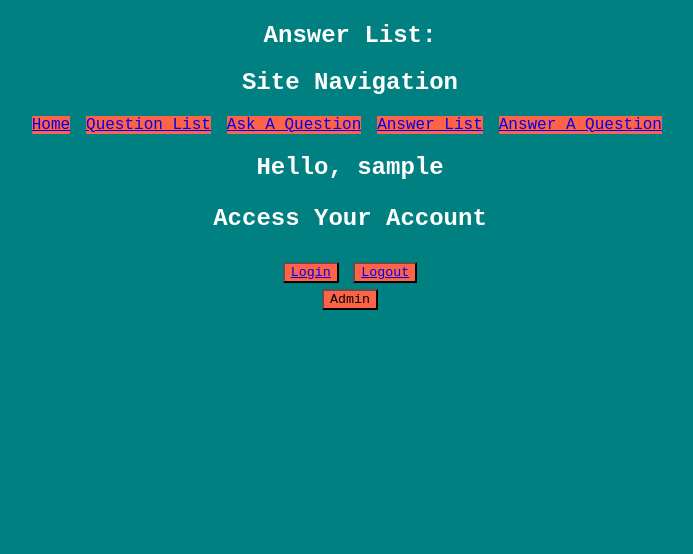
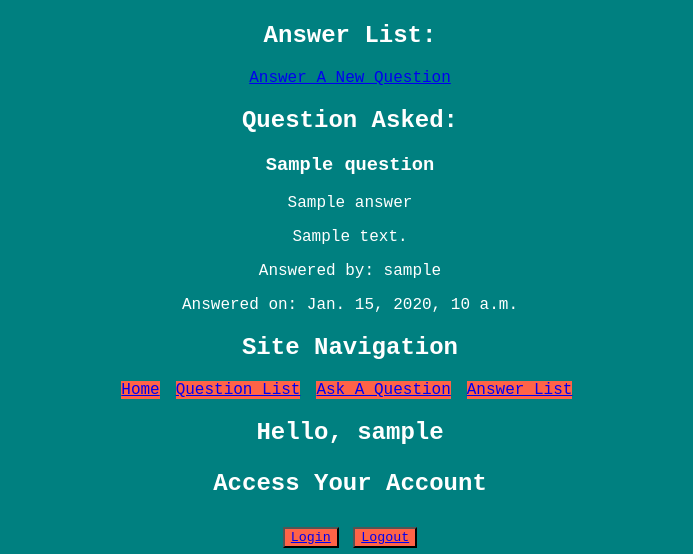
Before and after one commit to momentum-team-4/django-questionbox-clintjordan5, a Django app: page /questionbox/answer_list in a window 1280 px wide. Shown: the part 58-612 px from the top of the page, without its empty margins (290-983 px from the left). Run offline with Django 3.2, Linux system fonts and the light colour scheme; a user stored in the database is signed in; tables that the repository leaves empty hold one stand-in row (values such as "Sample post"); parts of the project's set-up code (start-up, migrations or seed data) failed here and were passed over; some libraries are stand-ins or nearby versions.

Commit message:
site can navigate Q/A create/list functionally

```diff
--- a/project/urls.py
+++ b/project/urls.py
@@ -40,7 +40,7 @@ urlpatterns = [
     path('questionbox/answer_list', questionbox_views.answer_list, name='answer_list'), # answer list
     path('questionbox/answer_create', questionbox_views.answer_create, name='answer_create'), # answer create
     path('questionbox/answer_search', questionbox_views.answer_search, name='answer_search'), # answer search
-    path('questionbox/answer_detail',questionbox_views.answer_detail, name='answer_detail'), # answer detail
+    path('questionbox/answer_detail', questionbox_views.answer_detail, name='answer_detail'), # answer detail
     path('questionbox/answer_delete/<int:answer_pk>', questionbox_views.answer_delete, name="answer_delete"), # answer delete
 
 
--- a/questionbox/views.py
+++ b/questionbox/views.py
@@ -70,16 +70,35 @@ def answer_list(request):
     display = {'answers':answer}
     return render (request, 'questionbox/answer_list.html', display)
 
+# @login_required
+# def answer_create(request):
+#     if request.method == "GET":
+#         form = AnswerForm()
+#     else:
+#         form = AnswerForm(data=request.POST)
+#         if form.is_valid():
+#             answer = form.save
+#             answer.author = request.user
+#             answer.save()
+#             return redirect (to="answer_list", pk=answer.pk)
+#     return render (request, 'questionbox/answer_create.html', {'form':form})
+
 @login_required
-def answer_create(request):
-    form = AnswerForm(data=request.POST)
-    if form.is_valid():
-        answer = form.save
-        answer.user=request.user
-        answer.save()
-        return redirect (to="answer_list", pk=answer.pk)
-    form = QuestionForm()
-    return render (request, 'questionbox/answer_create.html', {'form':form})
+def answer_create(request, question_pk):
+    if request.method == 'GET':
+        form = AnswerForm()
+    else:
+        form = AnswerForm(data=request.POST)
+        question = get_object_or_404(Question, pk=question_pk)
+        if form.is_valid():
+            print(form)
+            answer = form.save(commit=False)
+            answer.author = request.user
+            answer.answered_for = question
+            answer.save()
+            return redirect(to='question_detail', question_pk=question_pk)
+    return render(request, 'questionbox/answer_create.html',
+    {'form':form, 'question_pk': question_pk})
 
 @login_required
 def answer_search(request):
--- a/templates/base.html
+++ b/templates/base.html
@@ -31,7 +31,7 @@
             <li><a href="{% url 'question_create' %}">Ask A Question</a></li>
             <!-- <li><a href="{% url 'question_search' %}">Search Questions</a></li> -->
             <li><a href="{% url 'answer_list' %}">Answer List</a></li>
-            <li><a href="{% url 'answer_create' %}">Answer A Question</a></li>
+            <!-- <li><a href="{% url 'answer_create' %}">Answer A Question</a></li> -->
             <!-- <li><a href="{% url 'answer_search' %}">Search Answers</a></li> -->
         </ul>
     </nav>
--- a/templates/questionbox/answer_create.html
+++ b/templates/questionbox/answer_create.html
@@ -7,7 +7,7 @@
 <h2 class='pageTitle'>Answer A Question:</h2>
 
 <div>
-    <form action="{% url 'answer_create' question_pk=question_pk %}" method="POST">
+    <form action= "{% url 'answer_create' pk=question.pk %}" method="POST">
         {% csrf_token %}
         {{ form.as_p }}
         <div>
--- a/templates/questionbox/answer_list.html
+++ b/templates/questionbox/answer_list.html
@@ -6,4 +6,19 @@
 {% block content %}
 <h2 class='pageTitle'>Answer List:</h2>
 
+{% for answer in answers %}
+<div>
+    <a href = "{% url 'answer_create' %}" >Answer A New Question</a>
+</div>
+
+<h2>Question Asked:</h2>
+    <h3>{{answer.question.title}}</h3>
+    <p>{{answer.title}}<p>
+    <!-- <p><a href ="{% url 'answer_detail'%}" >View Answers</a></p> -->
+    <p>{{answer.body}}</p>
+    <p>Answered by: {{answer.author}}</p>
+    <p>Answered on: {{answer.date}}</p>
+
+{% endfor %}
+
 {% endblock %}
--- a/templates/questionbox/question_list.html
+++ b/templates/questionbox/question_list.html
@@ -12,11 +12,12 @@
 </div>
 
 <h2>{{question.title}}</h2>
-    <p><a href ="{% url 'question_detail' question.pk %}" >View Answers</a></p>
     <p>{{question.body}}</p>
+    <p><a href ="{% url 'answer_list' %}" >View Answers</a></p>
     <p>Asked by: {{question.author}}</p>
     <p>Asked on: {{question.date}}</p>
 
 
+
 {% endfor %}
 {% endblock %}
```
